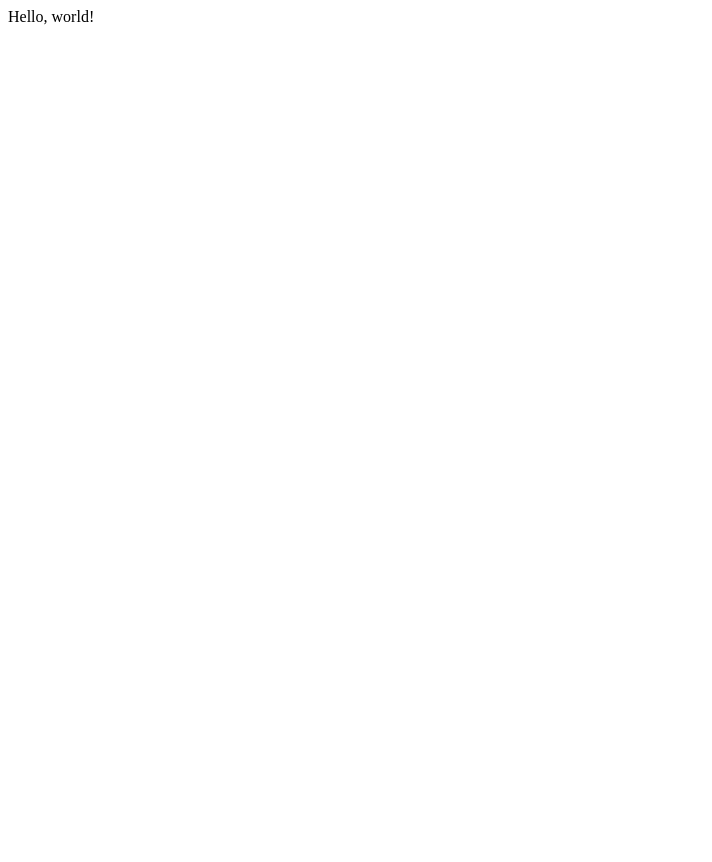
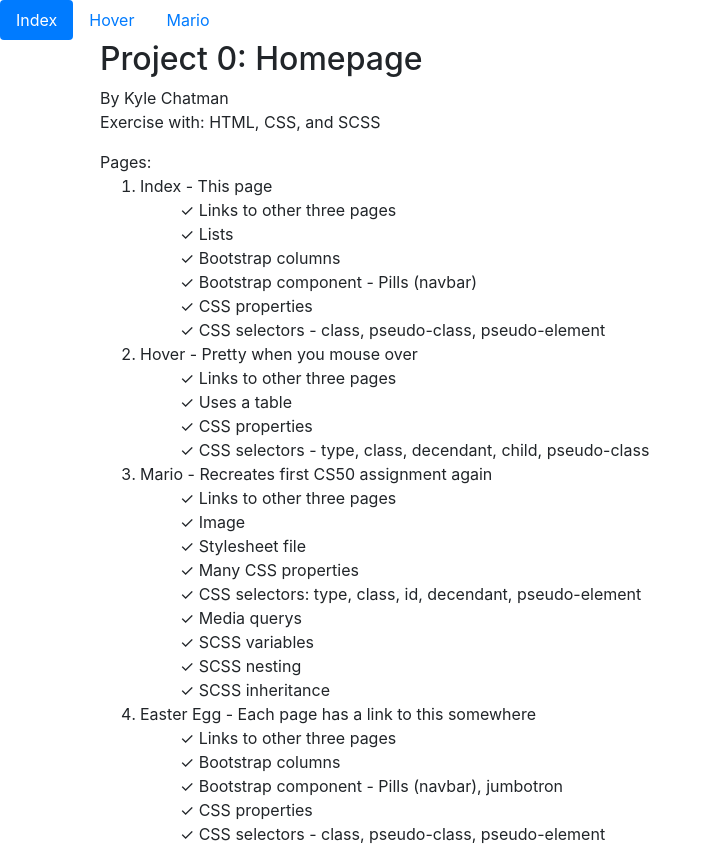
Before and after one commit to etoitau/CS50W-Project0, a plain HTML site: page index.html in a window 1280 px wide. Shown: the whole page, without its empty margins (0-712 px from the left). Before the commit the page ends 800 px from the top, so only its background shows below. Drawn offline with nearby package versions, Linux system fonts and the light colour scheme.

Commit message:
all pages done

```diff
--- a/index.html
+++ b/index.html
@@ -1,9 +1,83 @@
 <!DOCTYPE html>
 <html>
     <head>
-        <title>My Webpage</title>
+        <title>Project 0: Homepage</title>
+        <link rel="stylesheet" href="https://stackpath.bootstrapcdn.com/bootstrap/4.3.1/css/bootstrap.min.css" integrity="sha384-ggOyR0iXCbMQv3Xipma34MD+dH/1fQ784/j6cY/iJTQUOhcWr7x9JvoRxT2MZw1T" crossorigin="anonymous">
+        <style>
+            .egg, .egg:hover {
+                color: white;
+                text-decoration: none;
+                cursor: default;
+            }
+
+            .egg::selection {
+                display: none;
+            }
+
+            ol ul {
+                list-style: none;
+            }
+
+            ol ul li:before {
+                content: "✓ ";
+            }
+        </style>
     </head>
     <body>
-        Hello, world!
+
+        <ul class="nav nav-pills">
+            <li class="nav-item"><a class="nav-link active" href="#">Index</a></li>
+            <li class="nav-item"><a class="nav-link" href="hover.html">Hover</a></li>
+            <li class="nav-item"><a class="nav-link" href="mario.html">Mario</a></li>
+        </ul>
+
+        <div class="container">
+            <div class="col-sm-1"></div>
+            <div class="col-sm-11">
+                <h2>Project 0: Homepage</h2>
+                By Kyle Chatman
+                <p>Exercise with: HTML, CSS, and SCSS</p>
+                Pages:
+                <ol>
+                    <li>Index - This page</li>
+                        <ul>
+                            <li>Links to other three pages</li>
+                            <li>Lists</li>
+                            <li>Bootstrap columns</li>
+                            <li>Bootstrap component - Pills (navbar)</li>
+                            <li>CSS properties</li>
+                            <li>CSS selectors - class, pseudo-class, pseudo-element</li>
+                        </ul>
+                    <li>Hover - Pretty when you mouse over</li>
+                        <ul>
+                            <li>Links to other three pages</li>
+                            <li>Uses a table</li>
+                            <li>CSS properties</li>
+                            <li>CSS selectors - type, class, decendant, child, pseudo-class</li>
+                        </ul>
+                    <li>Mario - Recreates first CS50 assignment again</li>
+                        <ul>
+                            <li>Links to other three pages</li>
+                            <li>Image</li>
+                            <li>Stylesheet file</li>
+                            <li>Many CSS properties</li>
+                            <li>CSS selectors: type, class, id, decendant, pseudo-element</li>
+                            <li>Media querys</li>
+                            <li>SCSS variables</li>
+                            <li>SCSS nesting</li>
+                            <li>SCSS inheritance</li>
+                        </ul>
+                    <li>Easter Egg - Each page has a link to this somewhere<a class="egg" href="egg.html">&bull;</a></li>
+                        <ul>
+                            <li>Links to other three pages</li>
+                            <li>Bootstrap columns</li>
+                            <li>Bootstrap component - Pills (navbar), jumbotron</li>
+                            <li>CSS properties</li>
+                            <li>CSS selectors - class, pseudo-class, pseudo-element</li>
+                        </ul>
+
+                </ol>
+            </div>
+        </div>
     </body>
 </html>
--- /dev/null
+++ b/mariostyle.scss
@@ -0,0 +1,135 @@
+$blockurl: "stepblock.png";
+$blankurl: "blank.png";
+$maxtier: 5;
+$bdim: 50;
+$i: 1;
+$j: 1;
+$bmargin: 10px;
+
+.mariofont, p {
+    Color: #292929;
+    font-family: "Courier New", "Courier", monospace;
+    font-size: 10px;
+}
+
+#navi {
+    @extend .mariofont;
+    background-color: #e75a10;
+    border-style: solid;
+    border-width: 3px;
+    border-color: black;
+    margin: 0px;
+    padding: 10px;
+    font-weight: 600;
+}
+
+#navi a {
+    color: inherit;
+    text-decoration: none;
+}
+
+body {
+    margin: 0px;
+}
+
+h2 {
+    @extend .mariofont;
+    font-size: 16px;
+}
+
+.title {
+    margin: $bmargin;
+}
+
+.stairs {
+    line-height: 100%;
+    margin: $bmargin;
+}
+
+img {
+    height: $bdim * 1px;
+    vertical-align: top;
+}
+
+.egg {
+    color: white;
+    text-decoration: none;
+    cursor: default;
+}
+
+.egg::selection {
+    display: none;
+}
+
+@for $level from 1 through $maxtier {
+    @for $block from 0 through ($maxtier - $level) {
+        @if $block > 0 {
+                img {
+                    &:nth-child(#{$i}) {
+                        content: url(#{$blankurl});
+                    }
+                }
+                @media (max-width: ($bdim * 2 * ($level + 1)) * 1px + 2 * $bmargin) {
+                    img {
+                        &:nth-child(#{$i}) {
+                            width: 0px;
+                        }
+                    }
+                }
+                @media (max-width: ($bdim * (14 - $block * 2)) * 1px + 2 * $bmargin) {
+                    img {
+                        &:nth-child(#{$i}) {
+                            width: 0px;
+                        }
+                    }
+                }
+            $i: $i+1;
+        }
+    }
+    @for $block from 1 through $level {
+        img {
+            &:nth-child(#{$i}) {
+                content: url(#{$blockurl});
+            }
+        }
+        @media (max-width: ($bdim * 2 * ($level + 1)) * 1px + 2 * $bmargin) {
+            img {
+                &:nth-child(#{$i}) {
+                    width: 0px;
+                }
+            }
+        }
+        $i: $i+1;
+    }
+    @for $block from 1 through 2 {
+        img {
+            &:nth-child(#{$i}) {
+                content: url(#{$blankurl});
+            }
+        }
+        @media (max-width: ($bdim * 2 * ($level + 1)) * 1px + 2 * $bmargin) {
+            img {
+                &:nth-child(#{$i}) {
+                    width: 0px;
+                }
+            }
+        }
+        $i: $i+1;
+    }
+    @for $block from 1 through $level {
+        img {
+            &:nth-child(#{$i}) {
+                content: url(#{$blockurl});
+            }
+        }
+        @media (max-width: ($bdim * 2 * ($level + 1)) * 1px + 2 * $bmargin) {
+            img {
+                &:nth-child(#{$i}) {
+                    width: 0px;
+                }
+            }
+        }
+        $i: $i+1;
+    }
+    $i: $i+1; //for the br
+}
```
Also changed, not shown: egg.html (added, +26 -0 lines), hover.html (+54 -17 lines), mario.html (added, +20 -0 lines), blank.png (added), mariostyle.css (added), stepblock.png (added), 1 other file.
